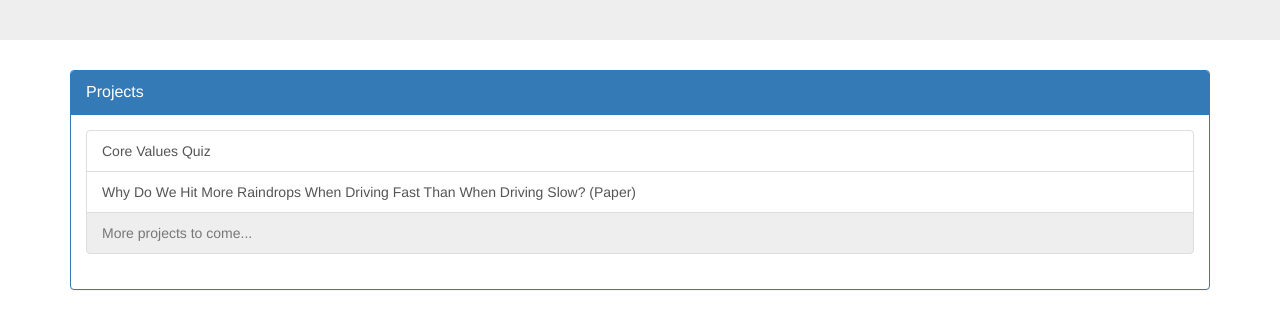
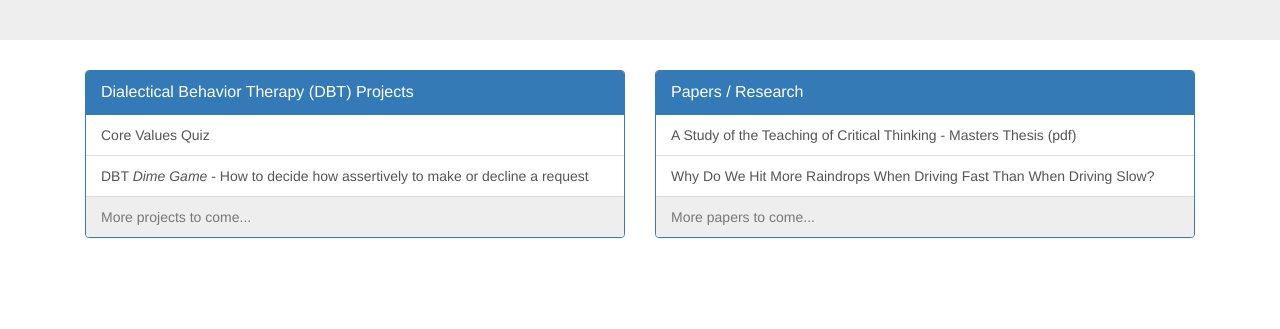
Before and after one commit to dfoverdx/dfoverdx.github.io, a plain HTML site: page index.html in a window 1280 px wide. Shown: the part 155-484 px from the top of the page. Drawn offline with nearby package versions, Linux system fonts and the light colour scheme.

Commit message:
Split projects and papers into separate panels Removed panel-body divs so that the list group acts as the panel body Added dbt dime game to projects Added Masters Thesis to Papers Added masters theseis to repository Added .gitignore

```diff
--- a/index.html
+++ b/index.html
@@ -10,17 +10,31 @@
             </div>
         </div>
         <div class="container">
-            <div class="panel panel-primary">
-                <div class="panel-heading">
-                    <div class="panel-title">
-                        Projects
+            <div class="col-xs-12 col-md-6">
+                <div class="panel panel-primary">
+                    <div class="panel-heading">
+                        <div class="panel-title">
+                            Dialectical Behavior Therapy (DBT) Projects
+                        </div>
+                    </div>
+                    <div class="list-group">
+                        <a href="core-values-quiz" class="list-group-item">Core Values Quiz</a>
+                        <a href="dbt-dime-game" class="list-group-item">DBT <i>Dime Game</i> - How to decide how assertively to make or decline a request</a>
+                        <span class="list-group-item disabled" style="cursor: default">More projects to come...</a>
                     </div>
                 </div>
-                <div class="panel-body">
+            </div>
+            <div class="col-xs-12 col-md-6">
+                <div class="panel panel-primary">
+                    <div class="panel-heading">
+                        <div class="panel-title">
+                            Papers / Research
+                        </div>
+                    </div>
                     <div class="list-group">
-                        <a href="/core-values-quiz" class="list-group-item">Core Values Quiz</a>
-                        <a href="https://www.facebook.com/notes/jordan-hitch/why-do-we-hit-more-raindrops-when-driving-fast-than-when-driving-slow/10153833981967465/" class="list-group-item">Why Do We Hit More Raindrops When Driving Fast Than When Driving Slow? (Paper)</a>
-                        <span class="list-group-item disabled" style="cursor: default">More projects to come...</a>
+                        <a href="papers/A-Study-of-the-Teaching-of-Critical-Thinking.pdf" class="list-group-item">A Study of the Teaching of Critical Thinking - Masters Thesis (pdf)</a>
+                        <a href="https://www.facebook.com/notes/jordan-hitch/why-do-we-hit-more-raindrops-when-driving-fast-than-when-driving-slow/10153833981967465/" class="list-group-item">Why Do We Hit More Raindrops When Driving Fast Than When Driving Slow?</a>
+                        <span class="list-group-item disabled" style="cursor: default">More papers to come...</a>
                     </div>
                 </div>
             </div>
```
Also changed, not shown: 2 other files.
